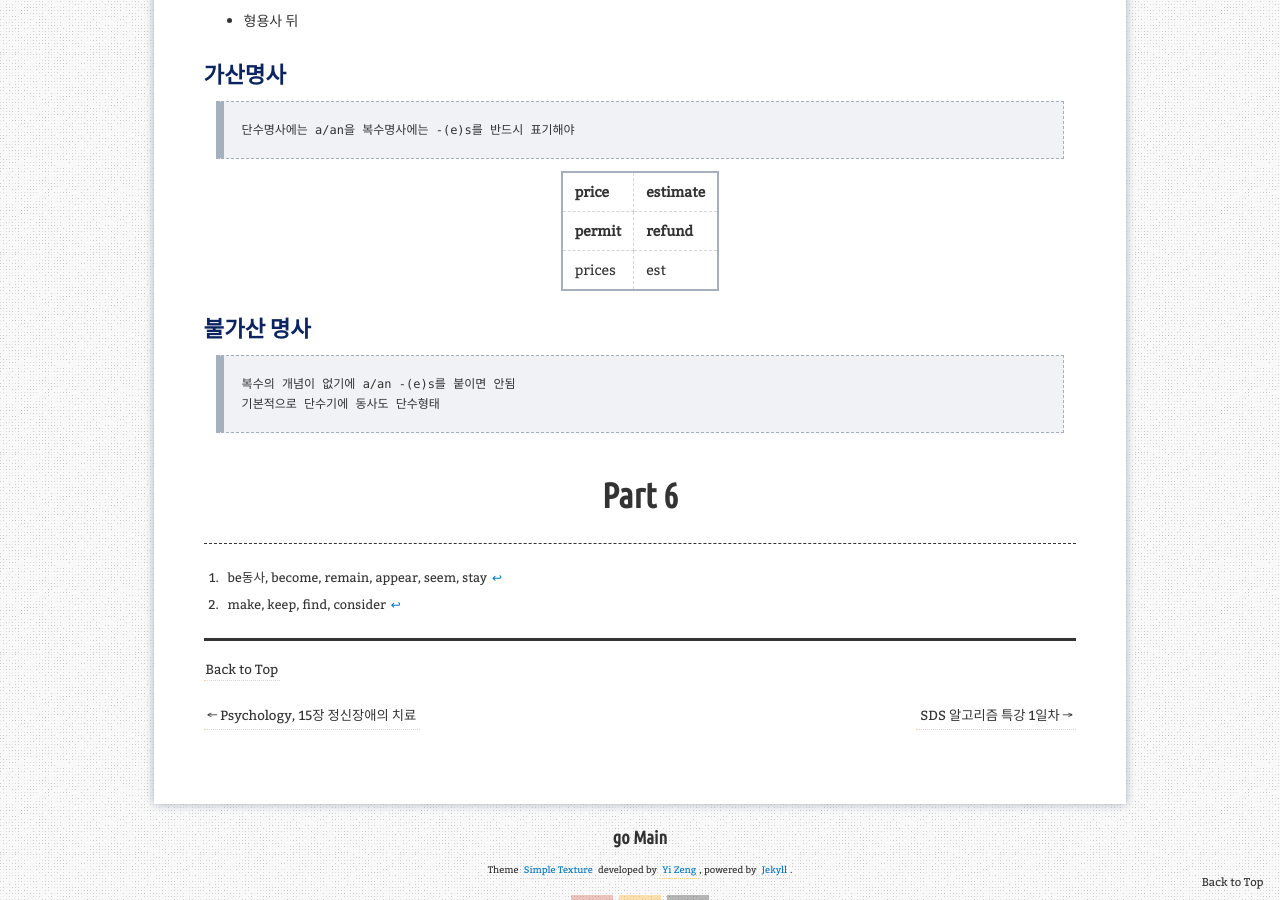
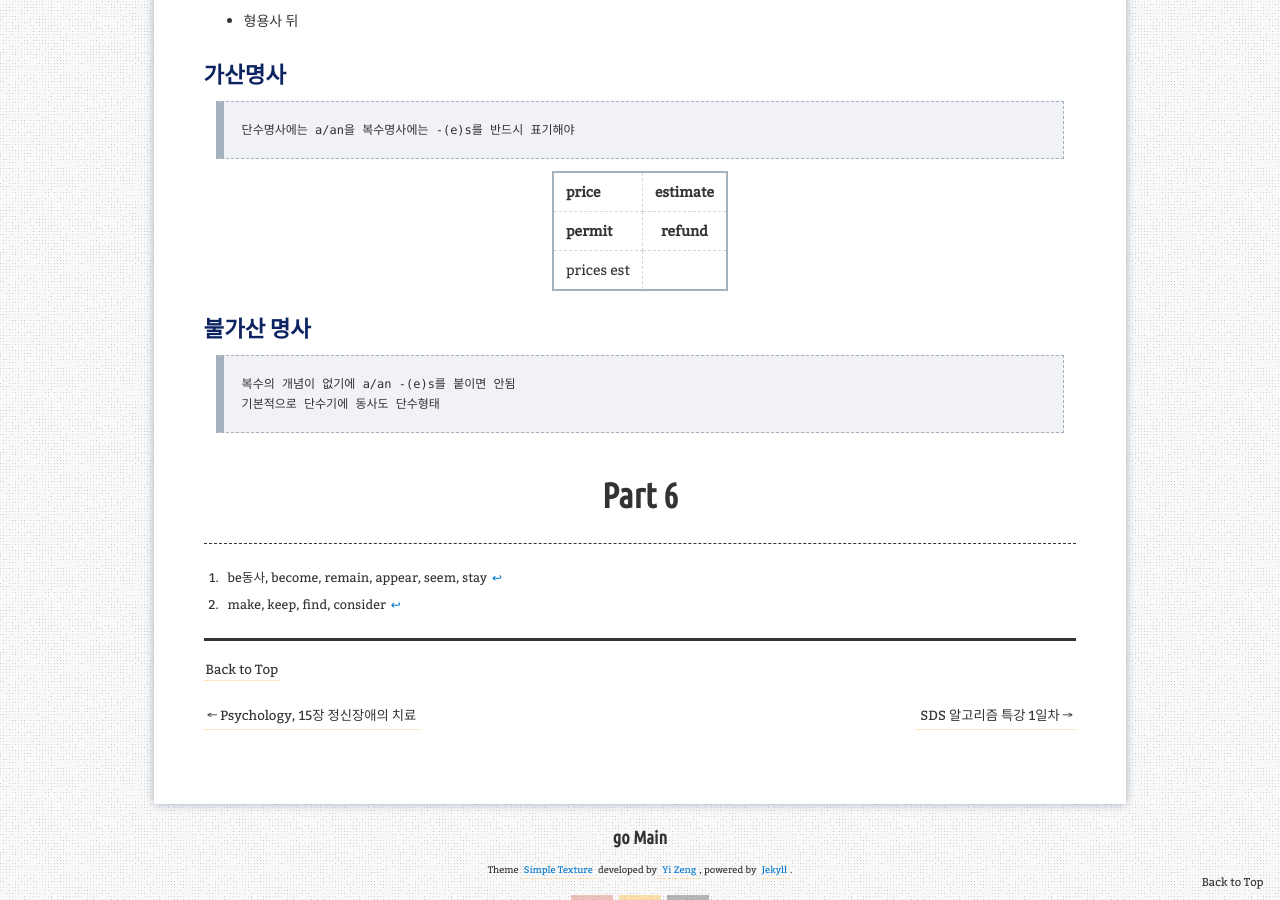
Before and after one commit to aristohyun/aristohyun.github.io, a Jekyll site: the page built from _posts/2021-12-31-TOEIC.md, in a window 1280 px wide and 900 px high, scrolled down 2346 px. Built offline with Jekyll 4.4.1, drawn with Linux system fonts in a browser that asks for light colours; comment, search, counter and statistics services are not loaded.

```diff
--- a/_posts/2021-12-31-TOEIC.md
+++ b/_posts/2021-12-31-TOEIC.md
@@ -84,8 +84,8 @@ redirect_from:
 |:------:|:-------:|
 | price | estimate |
 | permit | refund |
-|:-------|:-------|
-|prices|est|
+|:--------------|
+|prices est|
 
 ### 불가산 명사
 
```
